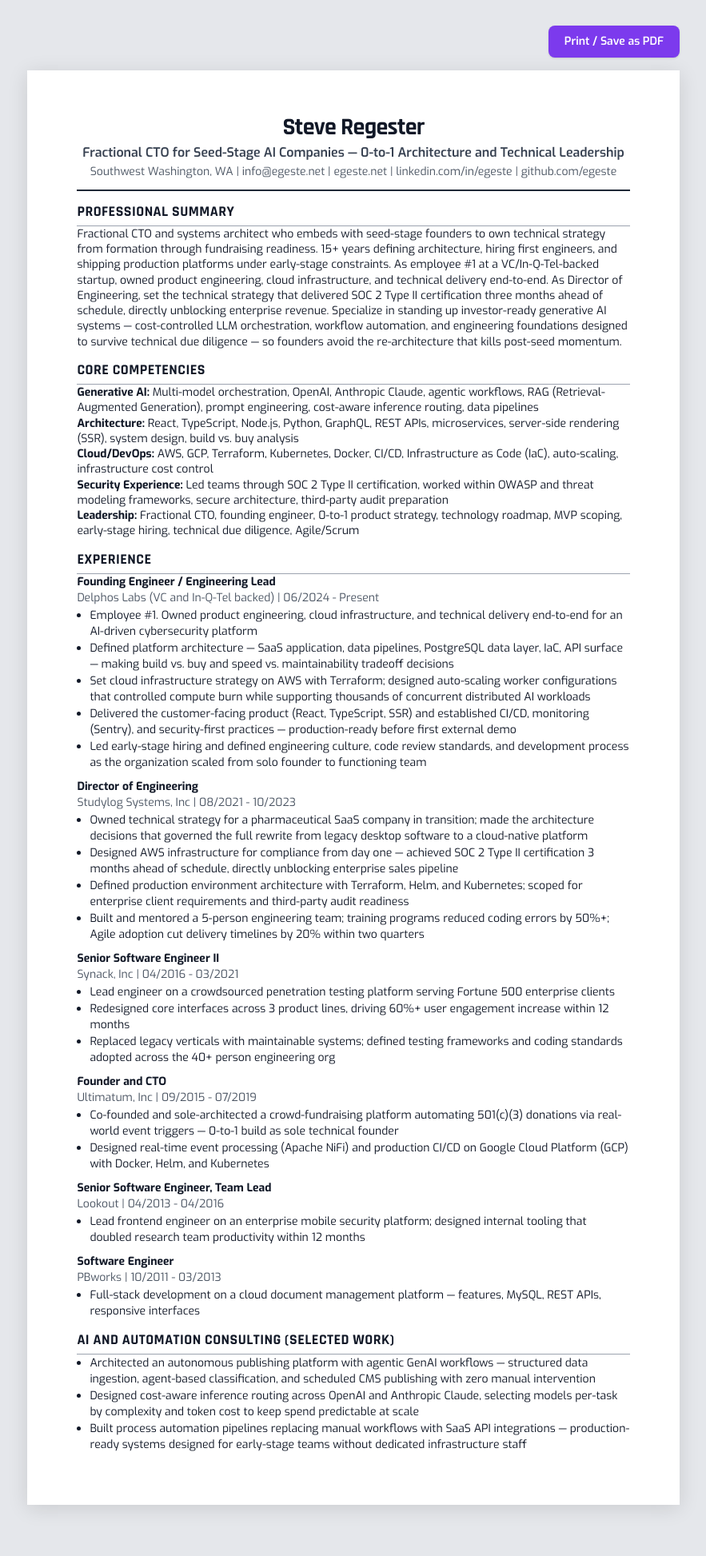
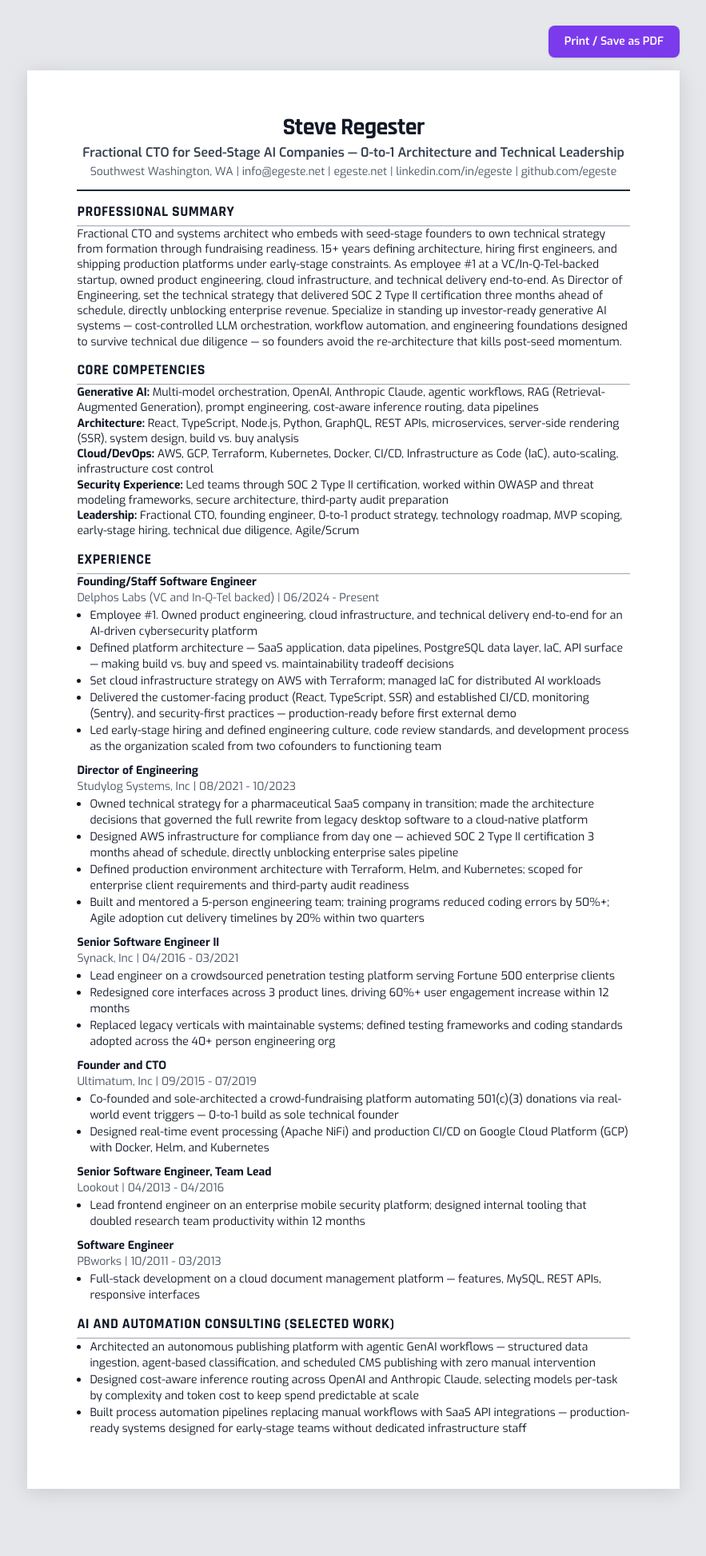
Before and after one commit to egeste/egeste.github.io, a Jekyll site: the page built from resume/print.md, in a window 1280 px wide. Shown: the whole page at 80% size, without its empty margins (198-1081 px from the left). Built offline with Jekyll 4.4.1, drawn with Linux system fonts in a browser that asks for light colours; nearby versions of some CDN libraries.

Commit message:
Update Delphos Labs experience: title, IaC, cofounders
- Title to Founding/Staff Software Engineer
- Remove auto-scaling claims (kept IaC/Terraform)
- Fix solo founder → two cofounders

Co-Authored-By: Claude Opus 4.6 <noreply@anthropic.com>

```diff
--- a/_config.yml
+++ b/_config.yml
@@ -111,7 +111,7 @@ twitter:
 professional:
   # Current Position
   current_company: "Delphos Labs"
-  current_role: "Founding Engineer / Engineering Lead"
+  current_role: "Founding/Staff Software Engineer"
 
   # Career Context
   status: "Systems Architect | 0→1 Product Builder | AI/LLM Systems"
@@ -138,7 +138,7 @@ professional:
   # Work History
   work_history:
     - company: "Delphos Labs"
-      role: "Founding Engineer / Engineering Lead"
+      role: "Founding/Staff Software Engineer"
       period: "current"
     - company: "Studylog Systems"
       role: "Director of Engineering"
--- a/resume/print.md
+++ b/resume/print.md
@@ -35,14 +35,14 @@ sitemap: false
   <h2 class="text-lg font-bold uppercase tracking-wide border-b border-gray-400">Experience</h2>
 
   <div class="experience-block mb-2.5">
-    <p class="text-sm font-bold mb-0">Founding Engineer / Engineering Lead</p>
+    <p class="text-sm font-bold mb-0">Founding/Staff Software Engineer</p>
     <p class="text-sm text-gray-600 mb-0.5">Delphos Labs (VC and In-Q-Tel backed) | 06/2024 - Present</p>
     <ul class="text-sm list-disc list-outside ml-4">
       <li>Employee #1. Owned product engineering, cloud infrastructure, and technical delivery end-to-end for an AI-driven cybersecurity platform</li>
       <li>Defined platform architecture — SaaS application, data pipelines, PostgreSQL data layer, IaC, API surface — making build vs. buy and speed vs. maintainability tradeoff decisions</li>
-      <li>Set cloud infrastructure strategy on AWS with Terraform; designed auto-scaling worker configurations that controlled compute burn while supporting thousands of concurrent distributed AI workloads</li>
+      <li>Set cloud infrastructure strategy on AWS with Terraform; managed IaC for distributed AI workloads</li>
       <li>Delivered the customer-facing product (React, TypeScript, SSR) and established CI/CD, monitoring (Sentry), and security-first practices — production-ready before first external demo</li>
-      <li>Led early-stage hiring and defined engineering culture, code review standards, and development process as the organization scaled from solo founder to functioning team</li>
+      <li>Led early-stage hiring and defined engineering culture, code review standards, and development process as the organization scaled from two cofounders to functioning team</li>
     </ul>
   </div>
 
```
Also changed, not shown: resume.md (+2 -2 lines).
